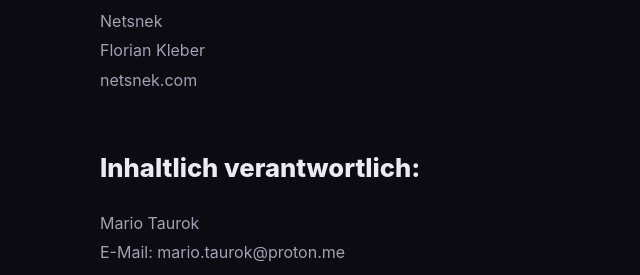
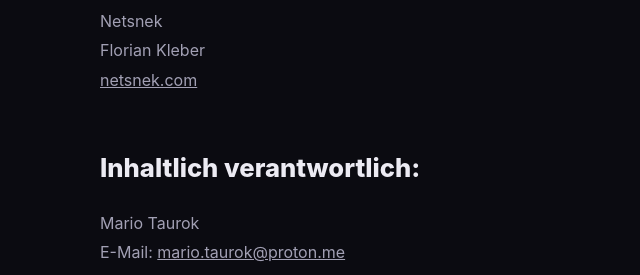
Before and after one commit to bestpg/taurok-pages, a plain HTML site: page site/impressum.html in a window 1280 px wide. Shown: the part 525-800 px from the top of the page, 0-640 px from the left. Drawn offline with Linux system fonts and the light colour scheme.

Commit message:
fix: impressum - email underline + netsnek.com hyperlink

```diff
--- a/site/impressum.html
+++ b/site/impressum.html
@@ -37,13 +37,13 @@
                     <p>
                         Netsnek <br>
                         Florian Kleber <br>
-                        netsnek.com <br>
+                        <a href="https://netsnek.com" target="_blank" rel="noopener" style="text-decoration: underline">netsnek.com</a> <br>
 
                     </p>
 
                     <h2>Inhaltlich verantwortlich:</h2>
                     <p>Mario Taurok<br>
-                        E-Mail: <a href="mailto:mario.taurok@proton.me">mario.taurok@proton.me</a>
+                        E-Mail: <a href="mailto:mario.taurok@proton.me" style="text-decoration: underline">mario.taurok@proton.me</a>
                         <!-- Adresse hier eintragen --></p>
 
 
```
